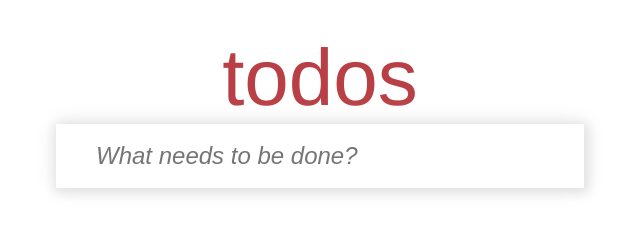
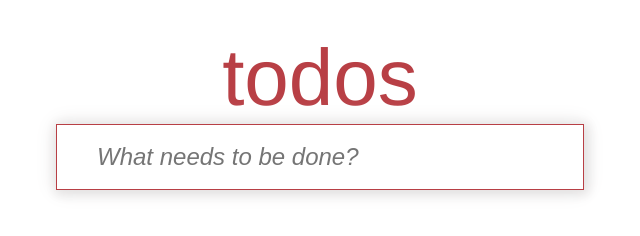
Before and after one commit to HariKalyan99/todos_mb, a plain HTML site: page index.html in a window 1280 px wide. Shown: the whole page, without its empty margins (320-960 px from the left). Drawn offline with Linux system fonts and the light colour scheme.

Commit message:
added icon and title

```diff
--- a/index.html
+++ b/index.html
@@ -13,6 +13,9 @@
       rel="stylesheet"
       href="https://cdnjs.cloudflare.com/ajax/libs/font-awesome/4.7.0/css/font-awesome.min.css"
     />
+
+    <link rel="icon" type="image/png" href="https://cdn0.iconfinder.com/data/icons/basic-web-ui-elements/295/note-512.png" />
+
     <title>TODO_APP</title>
   </head>
   <body>
--- a/styles.css
+++ b/styles.css
@@ -17,6 +17,8 @@ body {
   height: 100%;
   width: 100%;
 }
+
+
 
 #checker:hover {
     cursor: pointer;
@@ -62,12 +64,11 @@ body {
 #todo-submit {
   display: flex;
   width: 33rem;
-  /* gap: 0.7rem; */
   justify-content: center;
   align-items: center;
   box-shadow: 2px 2px 10px 0.1rem rgb(228, 226, 226);
   background-color: white;
-  /* border: 1px solid var(--primary-reddish); */
+  border: 1px solid var(--primary-reddish);
 }
 
 #todo-submit > #addTodo {
```
